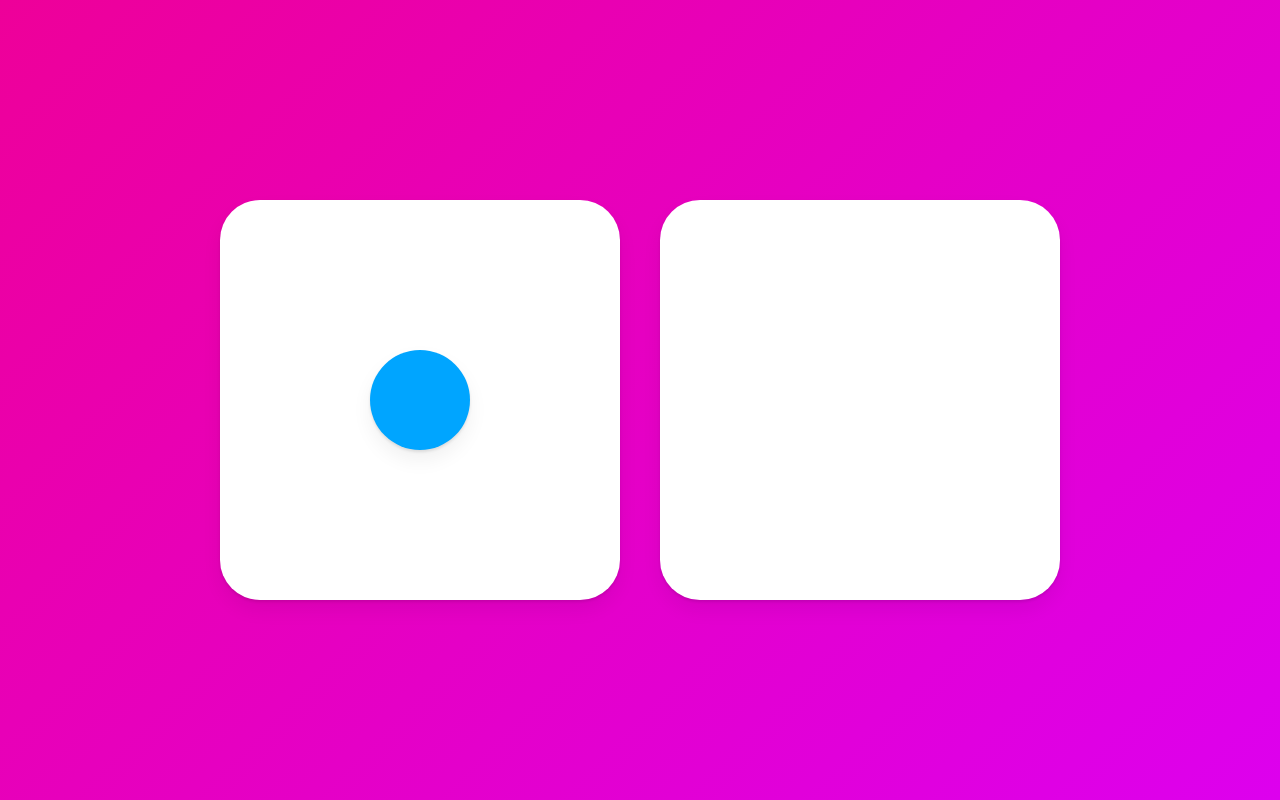
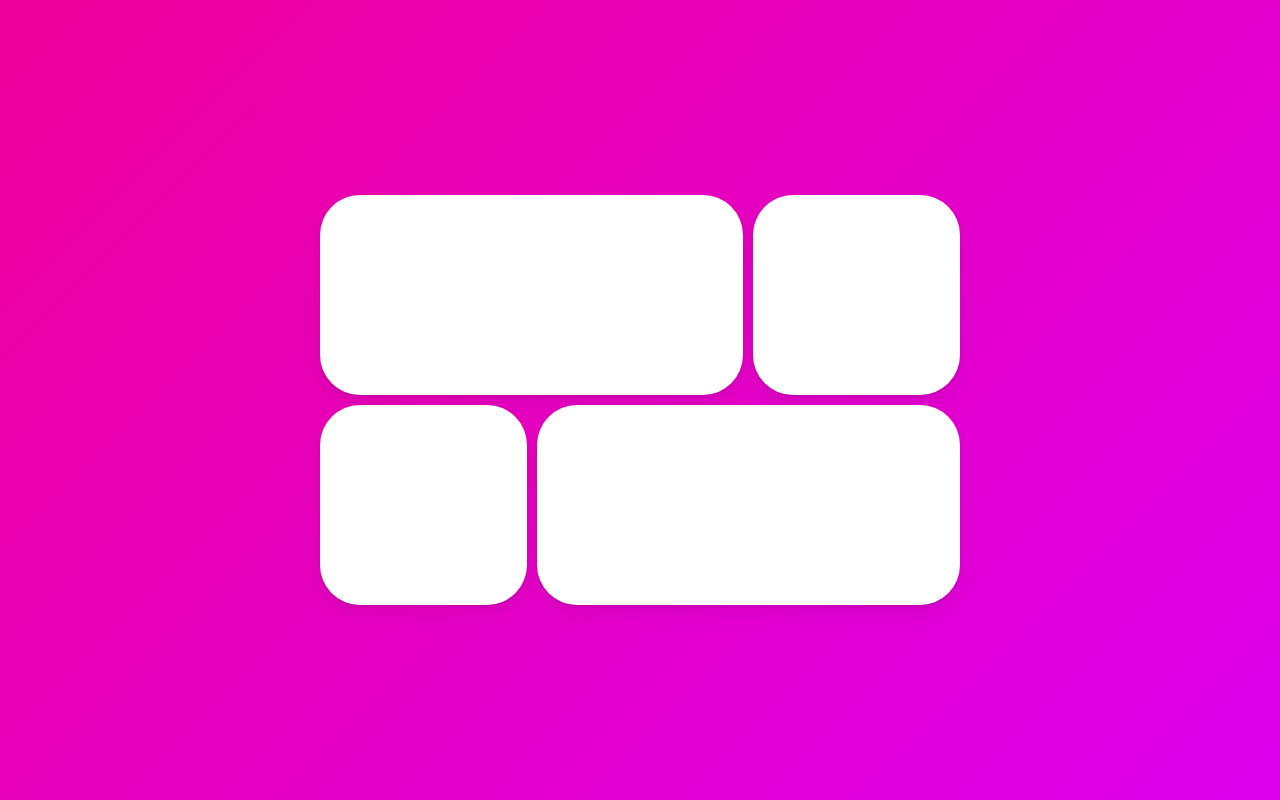
Before and after one commit to myhappyman/framer-motion, a React (Create React App) app: page / in a window 1280 px wide. Built offline with nearby package versions, Linux system fonts and the light colour scheme.

Commit message:
layoutId와 그동안 배운 기본적인 css들을 활용하여 모달팝업을 인터렉티브하게 동작하도록 예시를 만들어보았다.

```diff
--- a/src/App.tsx
+++ b/src/App.tsx
@@ -10,38 +10,62 @@
   align-items: center;
 `;
 
+const Grid = styled.div`
+  display: grid;
+  grid-template-columns: repeat(3, 1fr);
+  width: 50vw;
+  gap: 10px;
+  div:first-child,
+  div:last-child{
+    grid-column: span 2;
+  }
+`;
+
 const Box = styled(motion.div)`
-  margin: 20px;
-  width: 400px;
-  height: 400px;
   background-color: rgba(255, 255, 255, 1);
   border-radius: 40px;
-  display: flex;
-  justify-content: center;
-  align-items: center;
+  height: 200px;
   box-shadow: 0 2px 3px rgba(0, 0, 0, 0.1), 0 10px 20px rgba(0, 0, 0, 0.06);
 `;
 
-const Circle = styled(motion.div)`
-  background: #00a5ff;
-  height: 100px;
-  width: 100px;
-  border-radius: 50px;
-  box-shadow: 0 2px 3px rgba(0, 0, 0, 0.1), 0 10px 20px rgba(0, 0, 0, 0.06);
+const Overlay = styled(motion.div)`
+  width: 100%;
+  height: 100%;
+
+  position: absolute;
+  display:flex;
+  justify-content: center;
+  align-items: center;
 `;
 
 function App() {
   const [clicked, setClicked] = useState(false);
-  const toggleClicked = () => setClicked((prev) => !prev)
-
+  const toggle = () => setClicked((prev) => !prev);
   return (
-    <Wrapper onClick={toggleClicked}>
-      <Box>
-        {!clicked ? <Circle layoutId="circle" style={{borderRadius:"50px"}}/> : null}
-      </Box>
-      <Box>
-        {clicked ? <Circle layoutId="circle" style={{borderRadius:"0px"}}/> : null}
-      </Box>
+    <Wrapper onClick={toggle}>
+      <Grid>
+        <Box layoutId="hello"/>
+        <Box/>
+        <Box/>
+        <Box/>
+      </Grid>
+      <AnimatePresence>
+      {clicked ?
+      <Overlay
+        initial={{backgroundColor: "rgba(0,0,0,0)"}}
+        animate={{backgroundColor: "rgba(0,0,0,0.7)"}}
+        exit={{backgroundColor: "rgba(0,0,0,0)"}}
+      >
+        <Box
+          layoutId="hello"
+          style={{
+            width: 400,
+            height: 200
+          }}
+        />
+      </Overlay>
+      : null}
+      </AnimatePresence>
     </Wrapper>
   );
 }
```
Also changed, not shown: 1 other file (tests, documents, lock files or other folders).
